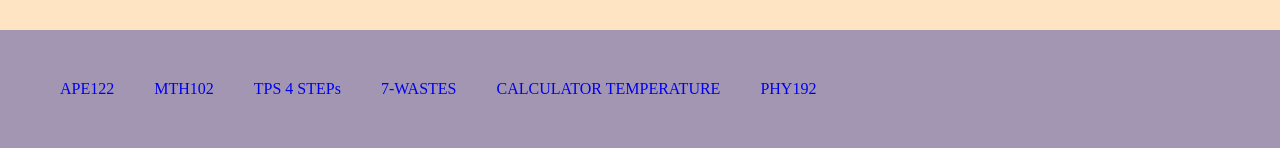
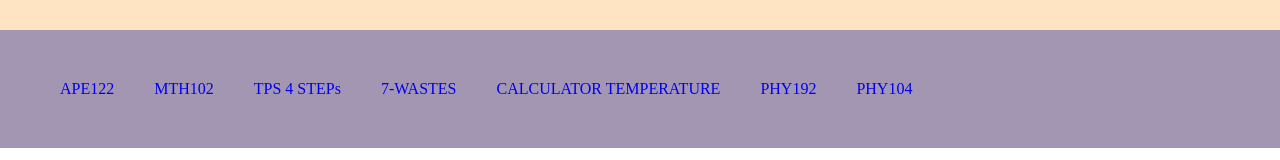
Before and after one commit to Daungshatai-4805/4805-daunghatai, a plain HTML site: page index.html in a window 1280 px wide. Shown: the part 567-727 px from the top of the page. Drawn offline with Linux system fonts and the light colour scheme.

Commit message:
Update index.html

```diff
--- a/index.html
+++ b/index.html
@@ -59,6 +59,7 @@
     <a href="7 wastes.html" target="_blank">7-WASTES </a>
     <a href="Temp.html" target="_blank">CALCULATOR TEMPERATURE</a>
     <a href="https://www.youtube.com/playlist?list=PL_iUPD5YMH9JXgZZVCZ84VCd3sul9IGGn" target="_blank">PHY192</a>
+    <a href ="PHY 104" target="_blank" > PHY104 </a>
 </div>
 </body>
 </html>
```
